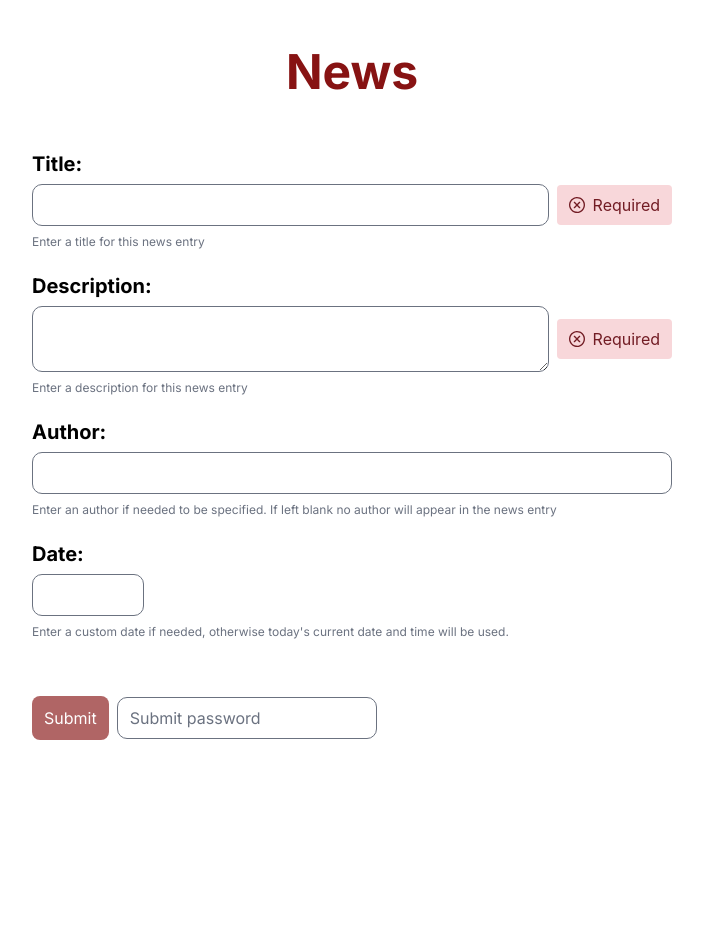
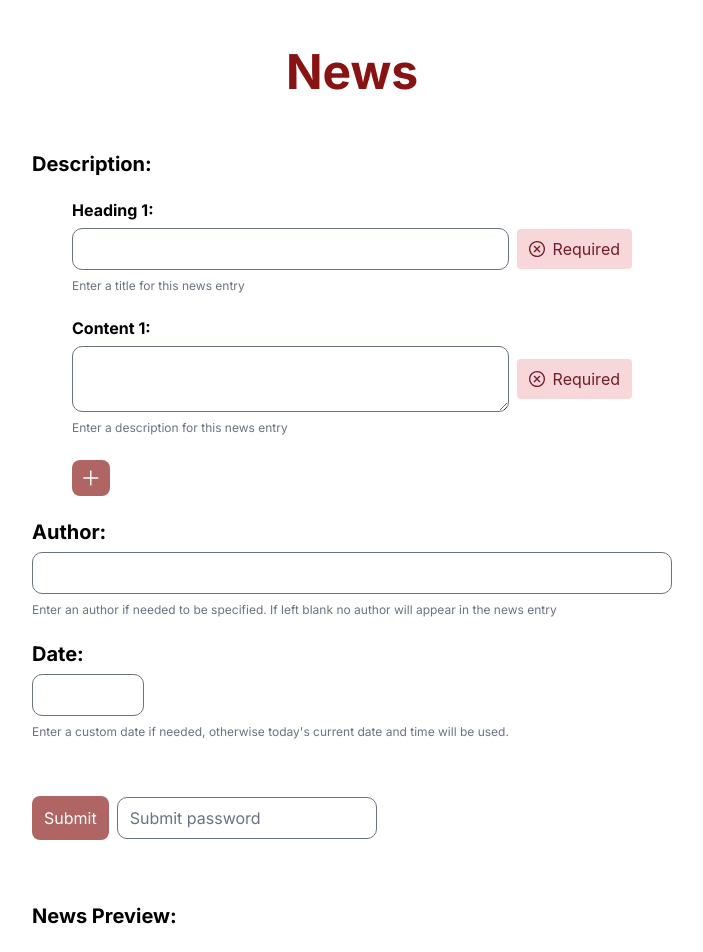
Before and after one commit to bhklab/PMATCH-web, a React (Vite) app in the folder client/: page /news in a window 1280 px wide. Shown: the top 952 px of the page, without its empty margins (288-991 px from the left). Before the commit the page ends 892 px from the top, so only its background shows below. Built offline with nearby package versions, Linux system fonts and the light colour scheme.

Commit message:
Added subsections to news, added a way to add and remove subsections, created news preview before submitting to see what the new entry will look like

```diff
--- a/client/src/components/sub-pages/News.jsx
+++ b/client/src/components/sub-pages/News.jsx
@@ -12,7 +12,7 @@ const newsTemplate = news => {
                     <div>
                         <h2 className="text-headingXl font-bold text-black-900 mb-4">{item.title}</h2>
                         <p className="text-bodyMd mb-2">{item.description}</p>
-                        <p className="text-bodySm text-gray-700">- {item.author}</p>
+                        <p className="text-bodySm text-gray-700">- {item.author == '' ? 'PMATCH team' : item.author}</p>
                     </div>
                 </AccordionTab>
             ))}
--- a/client/src/pages/News.jsx
+++ b/client/src/pages/News.jsx
@@ -5,12 +5,12 @@ import { Message } from 'primereact/message';
 import { Calendar } from 'primereact/calendar';
 import { Button } from 'primereact/button';
 import { Toast } from 'primereact/toast';
+import { Accordion, AccordionTab } from 'primereact/accordion';
 
 import axios from 'axios';
 
 const News = () => {
-    const [title, setTitle] = useState('');
-    const [description, setDescription] = useState('');
+    const [newsItems, setNewsItems] = useState([{ title: '', description: '' }]);
     const [author, setAuthor] = useState('');
     const [date, setDate] = useState('');
     const [passcode, setPasscode] = useState('');
@@ -20,8 +20,7 @@ const News = () => {
     const submitNews = async () => {
         try {
             const res = await axios.post('http://localhost:2000/api/news', {
-                title,
-                description,
+                newsItems,
                 author,
                 date,
                 passcode
@@ -42,33 +41,78 @@ const News = () => {
         }
     };
 
+    const addNewsItem = () => {
+        setNewsItems([...newsItems, { title: '', description: '' }]);
+    };
+
+    const removeNewsItem = index => {
+        const updatedItems = newsItems.filter((_, i) => i !== index);
+        setNewsItems(updatedItems);
+    };
+
+    const handleTitleChange = (index, value) => {
+        const updatedItems = [...newsItems];
+        updatedItems[index].title = value;
+        setNewsItems(updatedItems);
+    };
+
+    const handleDescriptionChange = (index, value) => {
+        const updatedItems = [...newsItems];
+        updatedItems[index].description = value;
+        setNewsItems(updatedItems);
+    };
+
     return (
         <div>
             <div className="flex flex-col items-center justify-center bg-white px-60 lg:px-24 smd:px-4 pt-12 pb-32">
                 <h1 className="text-red-1000 text-5xl font-bold mb-14 text-center">News</h1>
                 <div className="flex flex-col gap-6 mb-6 px-20 md:px-0 w-full">
-                    <div className="flex flex-col gap-2">
-                        <h3 className="m-0 font-bold text-headingLg">Title:</h3>
+                    <h3 className="m-0 font-bold text-headingLg">Description:</h3>
+                    {newsItems.map((item, index) => (
+                        <div key={index} className="flex flex-col gap-6">
+                            <div className="flex flex-col gap-2 px-10">
+                                <div className="flex flex-row gap-4 items-center">
+                                    <h3 className="m-0 font-bold text-headingMd">Heading {index + 1}:</h3>
+                                    {index > 0 && (
+                                        <Button
+                                            icon="pi pi-minus"
+                                            className="bg-red-1000 text-white border-0 p-2 rounded-lg hover:bg-red-700 cursor-pointer text-headingMd"
+                                            onClick={() => removeNewsItem(index)}
+                                        />
+                                    )}
+                                </div>
                                 <div className="flex flex-row items-center gap-2 w-full">
-                            <InputText value={title} onChange={e => setTitle(e.target.value)} className="w-full" />
-                            {title == '' && <Message severity="error" text="Required" />}
+                                    <InputText
+                                        value={item.title}
+                                        onChange={e => handleTitleChange(index, e.target.value)}
+                                        className="w-full"
+                                    />
+                                    {item.title === '' && <Message severity="error" text="Required" />}
                                 </div>
                                 <p className="text-bodySm m-0 text-gray-500">Enter a title for this news entry</p>
                             </div>
-                    <div className="flex flex-col gap-2">
-                        <h3 className="m-0 font-bold text-headingLg">Description:</h3>
+                            <div className="flex flex-col gap-2 px-10">
+                                <h3 className="m-0 font-bold text-headingMd">Content {index + 1}:</h3>
                                 <div className="flex flex-row items-center gap-2 w-full">
                                     <InputTextarea
-                                value={description}
-                                onChange={e => setDescription(e.target.value)}
+                                        value={item.description}
+                                        onChange={e => handleDescriptionChange(index, e.target.value)}
                                         className="w-full"
                                     />
-                            {description == '' && <Message severity="error" text="Required" />}
+                                    {item.description === '' && <Message severity="error" text="Required" />}
                                 </div>
-                        <p className="text-bodySm m-0 text-gray-500" id="username-help">
-                            Enter a description for this news entry
-                        </p>
+                                <p className="text-bodySm m-0 text-gray-500">Enter a description for this news entry</p>
                             </div>
+                        </div>
+                    ))}
+
+                    <Button
+                        className="bg-red-1000 text-white border-0 p-2 rounded-lg hover:bg-red-700 cursor-pointer text-headingMd ml-10"
+                        onClick={addNewsItem}
+                        icon="pi pi-plus"
+                        disabled={newsItems.some(item => item.title === '' || item.description === '')}
+                    />
+
                     <div className="flex flex-col gap-2">
                         <h3 className="m-0 font-bold text-headingLg">Author:</h3>
                         <InputText value={author} onChange={e => setAuthor(e.target.value)} />
@@ -89,8 +133,8 @@ const News = () => {
                     <div className="flex flex-row gap-2 justify-left items-center w-full">
                         <Button
                             className="bg-red-1000 text-white border-0 p-3 rounded-lg hover:bg-red-700 cursor-pointer text-headingMd"
-                            onClick={() => submitNews()}
-                            disabled={title == '' || description == '' ? true : false}
+                            onClick={submitNews}
+                            disabled={newsItems.some(item => item.title === '' || item.description === '')}
                         >
                             Submit
                         </Button>
@@ -100,6 +144,21 @@ const News = () => {
                             onChange={e => setPasscode(e.target.value)}
                         />
                     </div>
+
+                    <div className="flex flex-col gap-2 my-10">
+                        <h3 className="m-0 font-bold text-headingLg">News Preview:</h3>
+                        <Accordion activeIndex={0} className="w-full mt-10">
+                            <AccordionTab header={new Date(date).toString().slice(0, 10)} className="w-full">
+                                {newsItems.map((item, index) => (
+                                    <div key={index} className="w-full mb-6">
+                                        <h2 className="text-headingXl font-bold text-black-900 mb-4">{item.title}</h2>
+                                        <p className="text-bodyMd mb-2">{item.description}</p>
+                                    </div>
+                                ))}
+                                <p className="text-bodySm text-gray-700">- {author === '' ? 'PMATCH team' : author}</p>
+                            </AccordionTab>
+                        </Accordion>
+                    </div>
                 </div>
             </div>
             <Toast ref={toast} />
```
Lines whose indentation alone changed are shown as unchanged.
